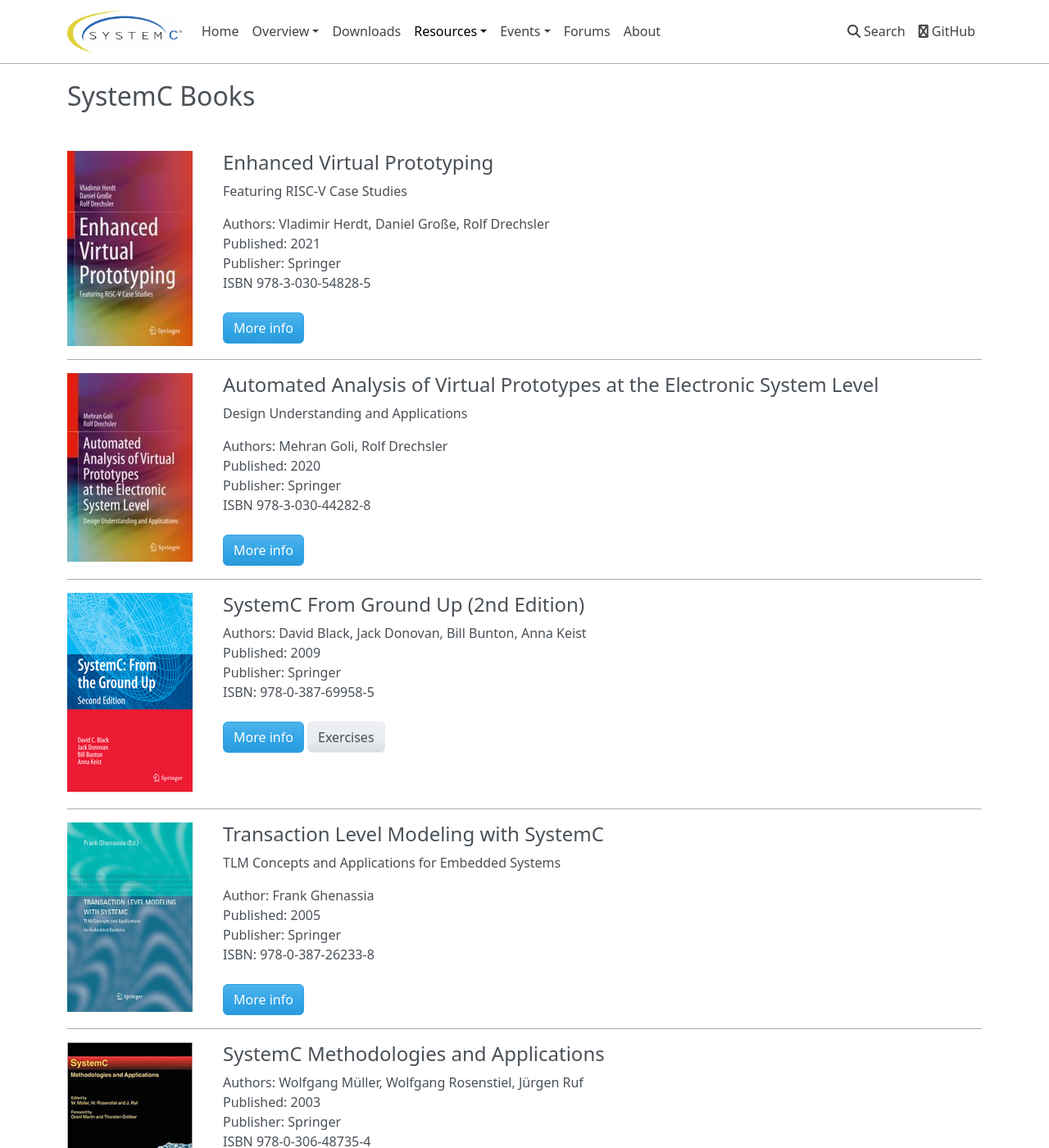
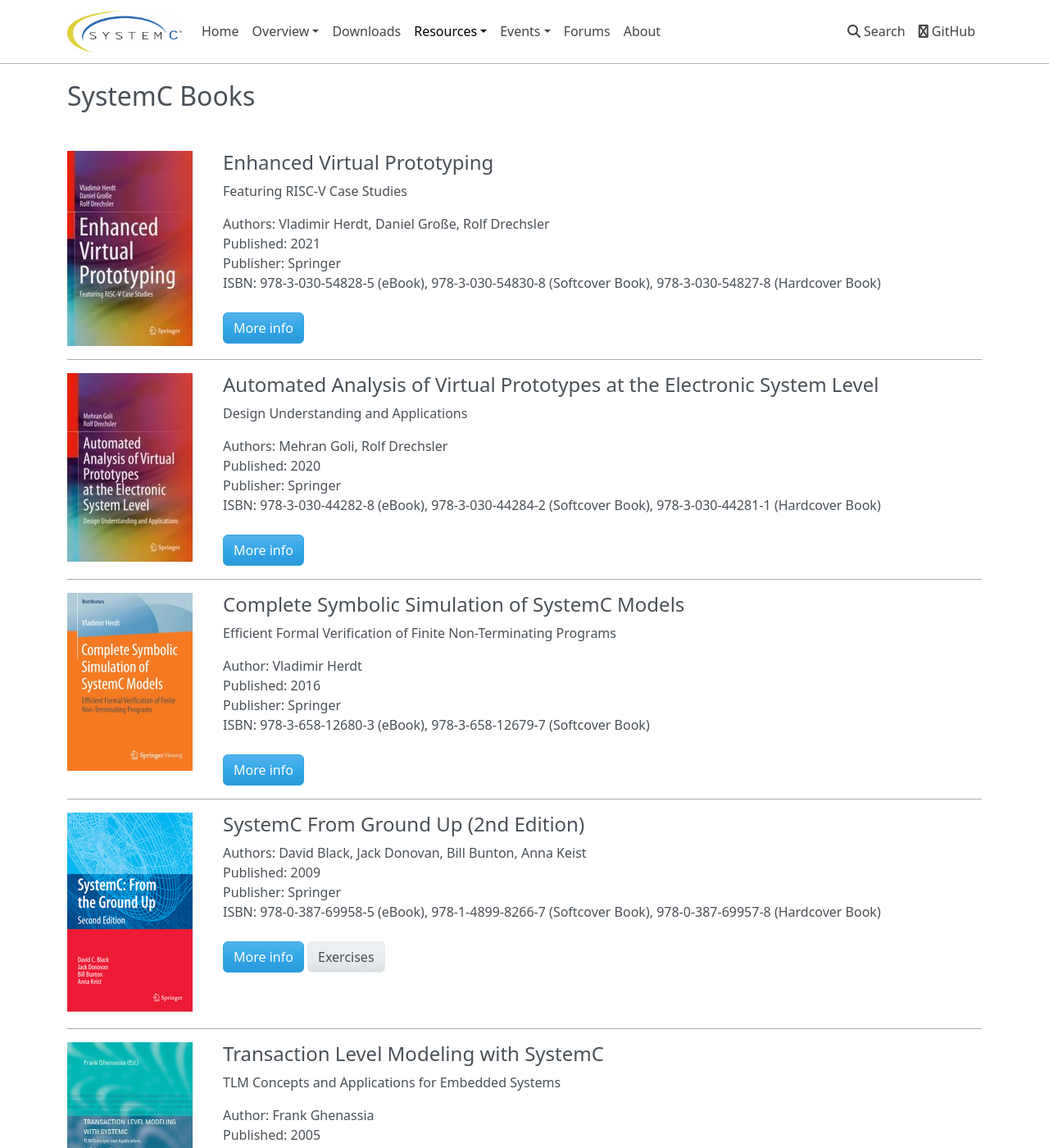
Before and after one commit to accellera-official/systemc.org, an MkDocs documentation site: the page built from docs/resources/books.md, in a window 1280 px wide and 1400 px high. Shown: the whole window at 82% size. Built offline with MkDocs 1.6.1, drawn with Linux system fonts in a browser that asks for light colours; nearby versions of some CDN libraries; some of the changed text lies outside the part shown.

Commit message:
update ISBN for books, added book

```diff
--- a/docs/resources/books.md
+++ b/docs/resources/books.md
@@ -1,6 +1,7 @@
 toc: false
 
 # SystemC Books
+
 <br>
 <div class="row">
   <div class="col-md-2">
@@ -11,7 +12,7 @@
 Authors: Vladimir Herdt, Daniel Große, Rolf Drechsler<br>
 Published: 2021<br>
 Publisher: Springer<br>
-ISBN 978-3-030-54828-5<br><br>
+ISBN: 978-3-030-54828-5 (eBook), 978-3-030-54830-8 (Softcover Book), 978-3-030-54827-8 (Hardcover Book)<br><br>
   <a href="https://www.springer.com/gp/book/9783030548278" class="btn btn-primary">More info</a>
   </div>
 </div>
@@ -25,8 +26,22 @@
 Authors: Mehran Goli, Rolf Drechsler<br>
 Published: 2020<br>
 Publisher: Springer<br>
-ISBN 978-3-030-44282-8<br><br>
+ISBN: 978-3-030-44282-8 (eBook), 978-3-030-44284-2 (Softcover Book), 978-3-030-44281-1 (Hardcover Book)<br><br>
   <a href="https://www.springer.com/gp/book/9783030442811" class="btn btn-primary">More info</a>
+  </div>
+</div>
+<hr>
+<div class="row">
+  <div class="col-md-2">
+    <a href="https://www.springer.com/gp/book/9783658126803"><img src="/images/book-symbolic-simulation-systemc.jpg"></a>
+  </div>
+  <div class="col-md-10">
+    <h2>Complete Symbolic Simulation of SystemC Models</h2><p>Efficient Formal Verification of Finite Non-Terminating Programs</p>
+Author: Vladimir Herdt<br>
+Published: 2016<br>
+Publisher: Springer<br>
+ISBN: 978-3-658-12680-3 (eBook), 978-3-658-12679-7 (Softcover Book)<br><br>
+  <a href="https://www.springer.com/gp/book/9783658126803" class="btn btn-primary">More info</a>
   </div>
 </div>
 <hr>
@@ -39,7 +54,7 @@
 Authors: David Black, Jack Donovan, Bill Bunton, Anna Keist<br>
 Published: 2009<br>
 Publisher: Springer<br>
-ISBN: 978-0-387-69958-5<br><br>
+ISBN: 978-0-387-69958-5 (eBook), 978-1-4899-8266-7 (Softcover Book), 978-0-387-69957-8 (Hardcover Book)<br><br>
   <a href="https://www.springer.com/gp/book/9780387699578" class="btn btn-primary">More info</a>
   <a href="https://github.com/dcblack/SCFTGU_BOOK" class="btn btn-secondary">Exercises</a>
   </div>
@@ -55,7 +70,7 @@
 Author: Frank Ghenassia<br>
 Published: 2005<br>
 Publisher: Springer<br>
-ISBN: 978-0-387-26233-8<br><br>
+ISBN: 978-0-387-26233-8 (eBook), 978-1-4419-3875-6 (Softcover Book), 978-0-387-26232-1 (Hardcover Book)<br><br>
   <a href="https://www.springer.com/gp/book/9780387262321" class="btn btn-primary">More info</a>
   </div>
 </div>
@@ -69,7 +84,7 @@
 Authors: Wolfgang Müller, Wolfgang Rosenstiel, Jürgen Ruf<br>
 Published: 2003<br>
 Publisher: Springer<br>
-ISBN 978-0-306-48735-4<br><br>
+ISBN: 978-0-306-48735-4 (eBook), 978-1-4419-5361-2 (Softcover Book), 978-1-4020-7479-0 (Hardcover Book)<br><br>
   <a href="https://www.springer.com/gp/book/9781402074790" class="btn btn-primary">More info</a>
   </div>
 </div>
@@ -83,7 +98,7 @@
 Authors: Thorsten Grötker, Grant Martin, Stan Liao, Stuart Swan<br>
 Published: 2002<br>
 Publisher: Springer<br>
-ISBN: 978-0-306-47652-5<br><br>
+ISBN: 978-0-306-47652-5 (eBook), 978-1-4419-5285-1 (Softcover Book), 978-1-4020-7072-3 (Hardcover Book)<br><br>
   <a href="https://www.springer.com/gp/book/9781402070723" class="btn btn-primary">More info</a>
   </div>
 </div>
```
Also changed, not shown: docs/images/book-symbolic-simulation-systemc.jpg (added).
